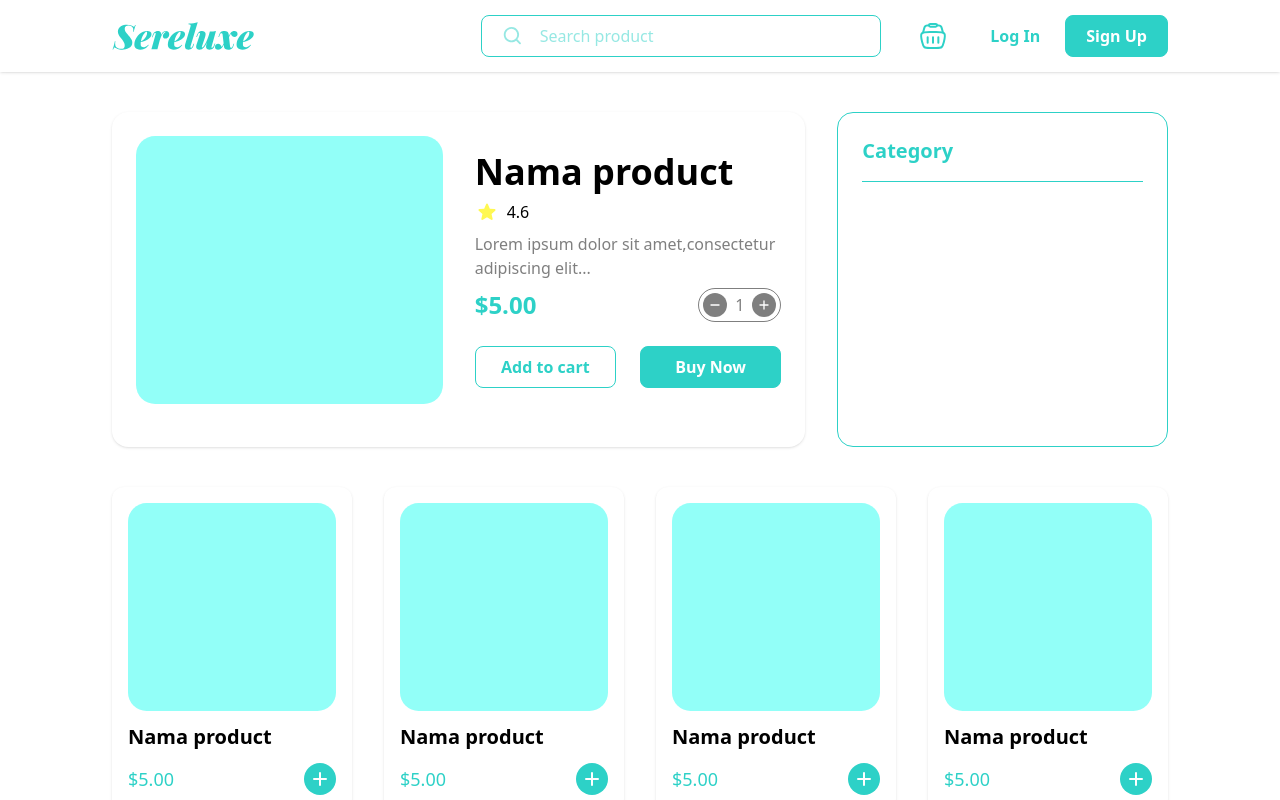
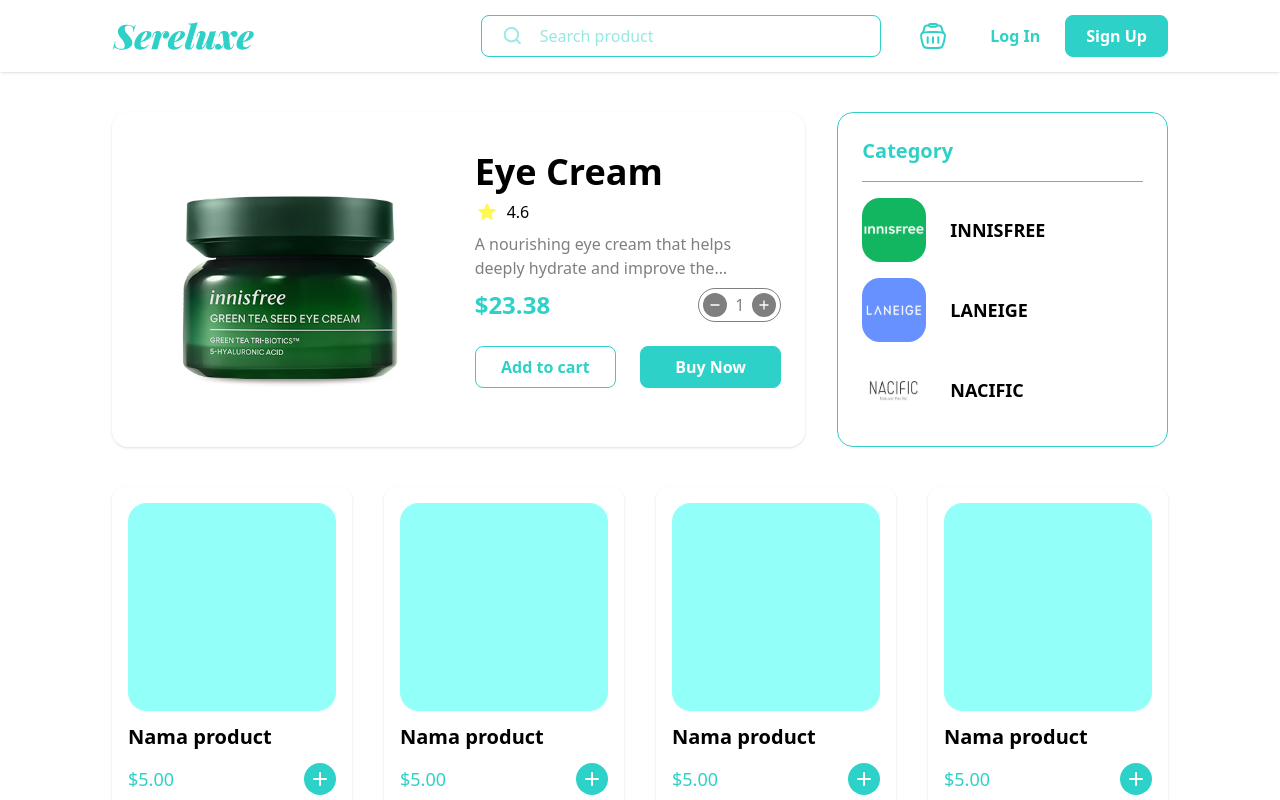
Before and after one commit to allsyalwaa/Sereluxe, a React (Vite) app: page / in a window 1280 px wide. Shown: the top 800 px of the page. Built offline with nearby package versions, Linux system fonts and the light colour scheme.

Commit message:
feat: Update SecHero component with new product images and category cards

```diff
--- a/src/components/section/SecHero.jsx
+++ b/src/components/section/SecHero.jsx
@@ -1,7 +1,11 @@
-import Product1 from "../../assets/product1.svg";
+import ProductBesar from "../../assets/product_besar.svg";
 import Button from "../ui/Button";
 import CardCategory from "../ui/CardCategory";
 import CardProduct from "../ui/CardProduct";
+
+import Innisfree from "../../assets/innisfree.svg";
+import Laneige from "../../assets/laneige.svg";
+import Nacific from "../../assets/nacific.svg";
 
 export default function SecHero() {
   return (
@@ -10,10 +14,10 @@
         <div className="col-span-2 rounded-2xl bg-white p-6 shadow">
           <div className="grid grid-cols-2 items-center gap-8">
             <div>
-              <img src={Product1} alt="" />
+              <img src={ProductBesar} alt="" />
             </div>
             <div>
-              <h1 className="text-4xl font-bold text-black">Nama product</h1>
+              <h1 className="text-4xl font-bold text-black">Eye Cream </h1>
               <div className="mt-2 flex items-center gap-2 font-medium">
                 <svg
                   xmlns="http://www.w3.org/2000/svg"
@@ -29,11 +33,12 @@
                 </svg>
                 <p className="text-base">4.6</p>
               </div>
-              <p className="mt-2 text-wrap text-base text-black/50">
-                Lorem ipsum dolor sit amet,consectetur adipiscing elit...
+              <p className="mt-2 line-clamp-2 text-ellipsis text-wrap text-base text-black/50">
+                A nourishing eye cream that helps deeply hydrate and improve the
+                moisture barrier around the delicate eye areas.
               </p>
               <div className="mt-2 flex items-center justify-between">
-                <p className="text-primary text-2xl font-semibold">$5.00</p>
+                <p className="text-2xl font-semibold text-primary">$23.38</p>
                 <div className="flex items-center gap-2 rounded-full border-[1.5px] border-black/50 p-1">
                   <div className="rounded-full bg-black/50 p-1">
                     <svg
@@ -77,12 +82,12 @@
             </div>
           </div>
         </div>
-        <div className="border-primary rounded-2xl border-[1.5px] bg-white p-6">
-          <h1 className="text-primary text-xl font-semibold">Category</h1>
-          <div className="border-primary mt-4 w-full border-b-[1px]"></div>
-          <CardCategory />
-          <CardCategory />
-          <CardCategory />
+        <div className="rounded-2xl border-[1.5px] border-primary bg-white p-6">
+          <h1 className="text-xl font-semibold text-primary">Category</h1>
+          <div className="mt-4 w-full border-b-[1px] border-primary"></div>
+          <CardCategory image={Innisfree} name={"Innisfree"} />
+          <CardCategory image={Laneige} name={"Laneige"} />
+          <CardCategory image={Nacific} name={"Nacific"} />
         </div>
       </div>
       <div className="mt-10 grid grid-cols-4 gap-8">
```
